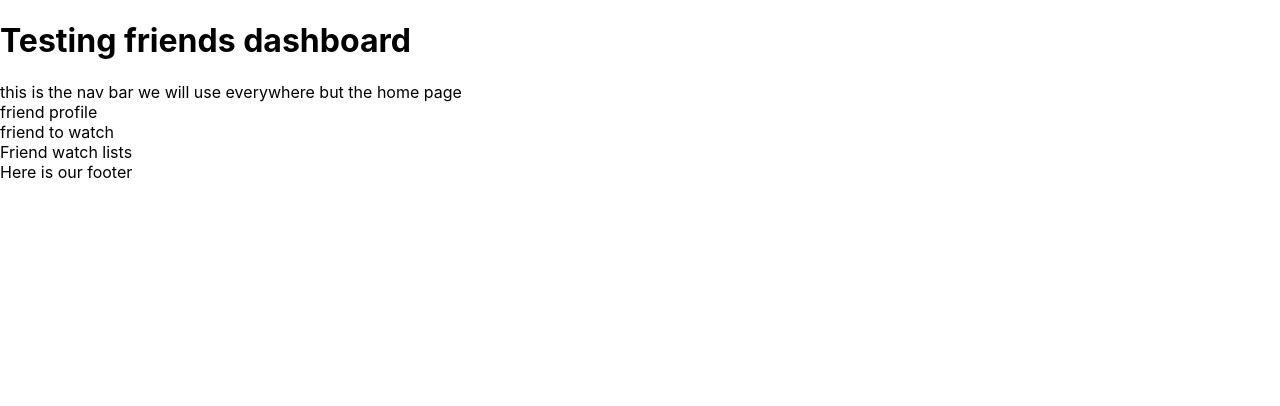
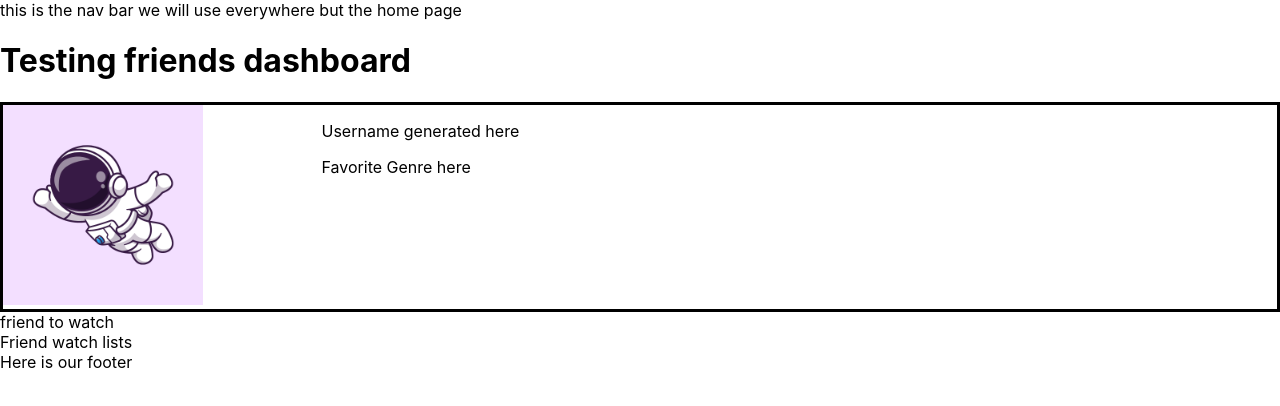
Before and after one commit to emilymclean94/broken_movie_app, a React (Create React App) app in the folder client/: page /yourdashboard in a window 1280 px wide. Shown: the top 406 px of the page. Built offline with nearby package versions, Linux system fonts and the light colour scheme; the HTML template or start-up script is replaced by a standard one.

Commit message:
rough outline of friends profile component

```diff
--- a/client/src/components/DashboardFriend/FriendsProfile.js
+++ b/client/src/components/DashboardFriend/FriendsProfile.js
@@ -1,8 +1,21 @@
 import React from 'react';
+import avatar from '../Assets/AvatarImages/Avatar1.png';
+import Grid from '@mui/material/Grid';
+import Box from '@mui/material/Box';
 
 const FriendsProfile = () => {
     return (
-        <div>friend profile</div>
+        <Box sx={{ flexGrow: 1 }}>
+                <Grid container border={3}>
+                    <Grid  xs={3} >
+                        <img src={avatar} alt='user avatar' width='200px' height='200px'></img>
+                    </Grid>
+                    <Grid item xs={3}>
+                        <p>Username generated here</p>
+                        <p>Favorite Genre here</p>
+                    </Grid>
+                </Grid>
+            </Box>
     )
 }
 export default FriendsProfile;
--- a/client/src/pages/FriendDashboard.js
+++ b/client/src/pages/FriendDashboard.js
@@ -10,9 +10,14 @@ import Footer from '../components/NavBars/Footer';
 const FriendDashboard = () => {
     return (
         <div>
+            <NavBar />
+
+            <div>
                 <h1>Testing friends dashboard</h1>
-        <NavBar />
-        <FriendsProfile/>
+            </div>
+
+
+            <FriendsProfile />
             <FriendsToWatch />
             <FriendsWatchedList />
             <Footer />
```
Lines whose indentation alone changed are shown as unchanged.
